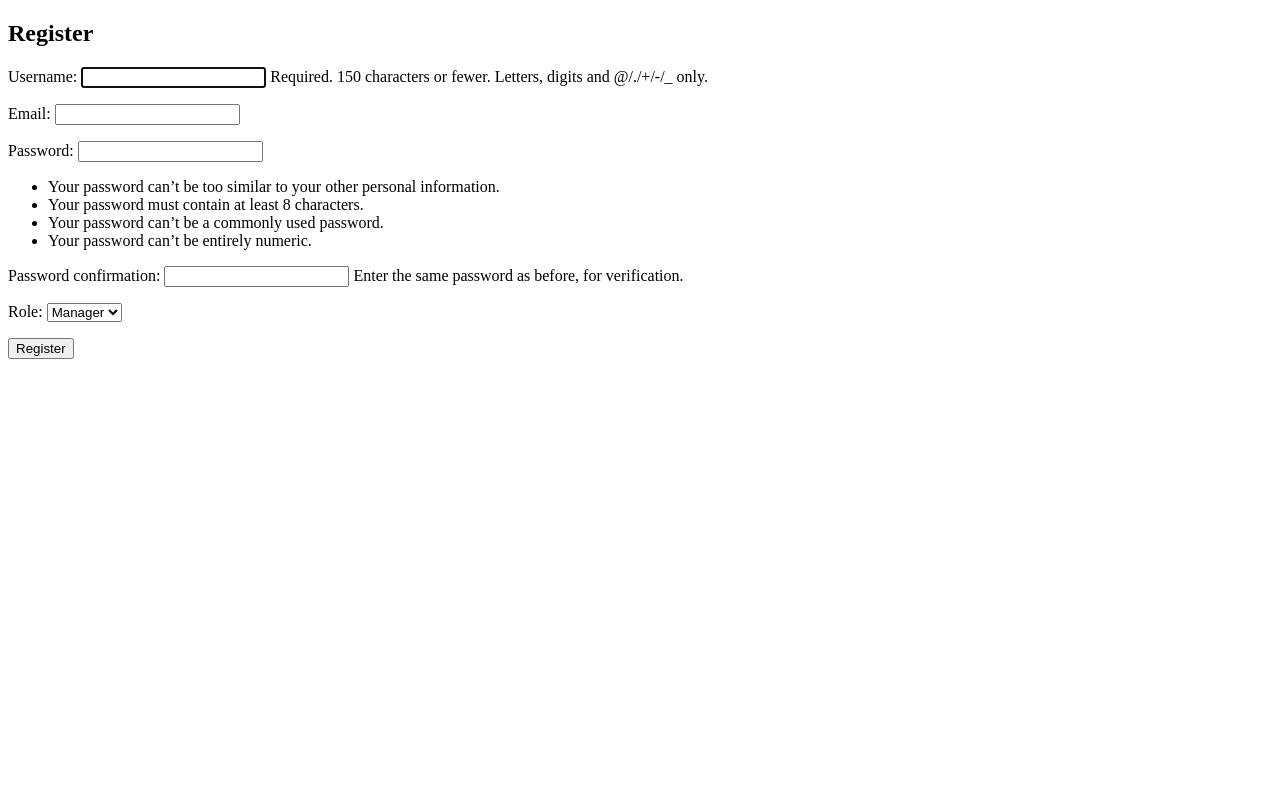
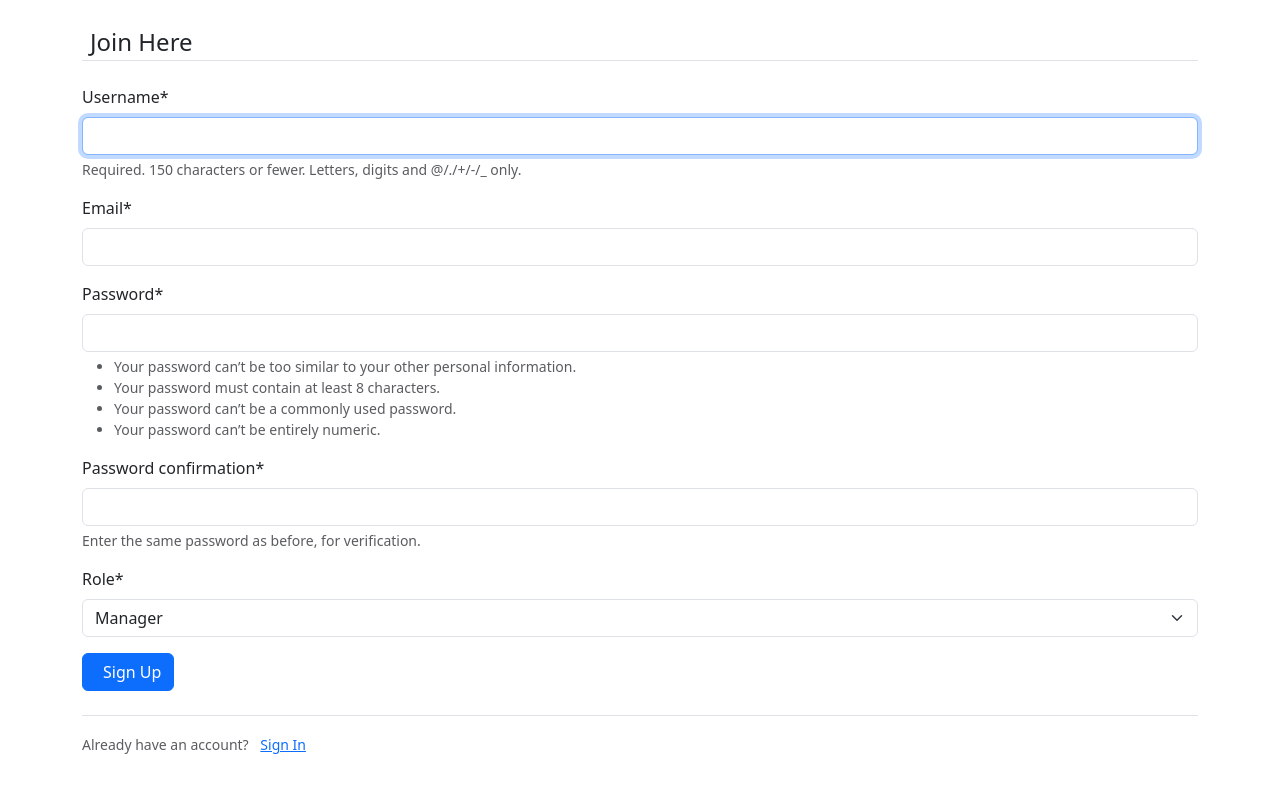
Before and after one commit to ashcarroll/Helm, a Django app: page /users/register/ in a window 1280 px wide. Run offline with Django 4.2, Linux system fonts and the light colour scheme; some libraries are stand-ins or nearby versions.

Commit message:
Added base.html and added it to settings Register html updated to include crispy forms and base template

```diff
--- /dev/null
+++ b/templates/base.html
@@ -0,0 +1,25 @@
+<!DOCTYPE html>
+<html lang="en">
+    <head>
+        <title>Helm</title>
+        <meta charset="UTF-8">
+        <meta name="viewport" content="width=device-width, initial-scale=1.0">
+        <link rel="stylesheet" href="https://cdn.jsdelivr.net/npm/bootstrap@5.3.3/dist/css/bootstrap.min.css">
+    </head>
+    <body>
+
+        <main>
+            <div class="container mt-4">
+                {% if messages %}
+                    {% for message in messages %}
+                        <div class="alert alert-{{ message.tags }}">
+                            {{ message }}
+                        </div>
+                    {% endfor %}
+                {% endif %}
+                {% block content %}{% endblock %}
+            </div>
+        </main>
+        <script src="https://cdn.jsdelivr.net/npm/bootstrap@5.3.3/dist/js/bootstrap.bundle.min.js"></script>
+    </body>
+</html>
--- a/users/templates/users/register.html
+++ b/users/templates/users/register.html
@@ -1,16 +1,30 @@
-<!-- Temporary html until base template fully created -->
+{% extends "base.html" %}
+{% load crispy_forms_tags %}
 
-<!DOCTYPE html>
-<html lang="en">
-<head>
-    <title>Register</title>
-</head>
-<body>
-<h2>Register</h2>
-<form method="post">
-    {% csrf_token %}
-    {{ form.as_p }}
-    <button type="submit">Register</button>
-</form>
-</body>
-</html>
+{% block title %}
+    Register
+{% endblock title %}
+
+{% block content %}
+        <div class="content-section">
+        <form method="POST">
+            {% csrf_token %}
+            <fieldset class="form-group">
+                <legend class="border-bottom mb-4">
+                    <i class="fas fa-user-plus text-primary me-2"></i>Join Here
+                </legend>
+                {{ form|crispy }}
+            </fieldset>
+            <div class="form-group">
+                <button class="btn btn-primary" type="submit">
+                    <i class="fas fa-user-plus me-2"></i>Sign Up
+                </button>
+            </div>
+        </form>
+        <div class="border-top pt-3 mt-4">
+            <small class="text-muted">
+                Already have an account? <a class="ms-2">Sign In</a>
+            </small>
+        </div>
+        </div>
+{% endblock content %}
```
Also changed, not shown: helm/settings.py (+10 -2 lines).
